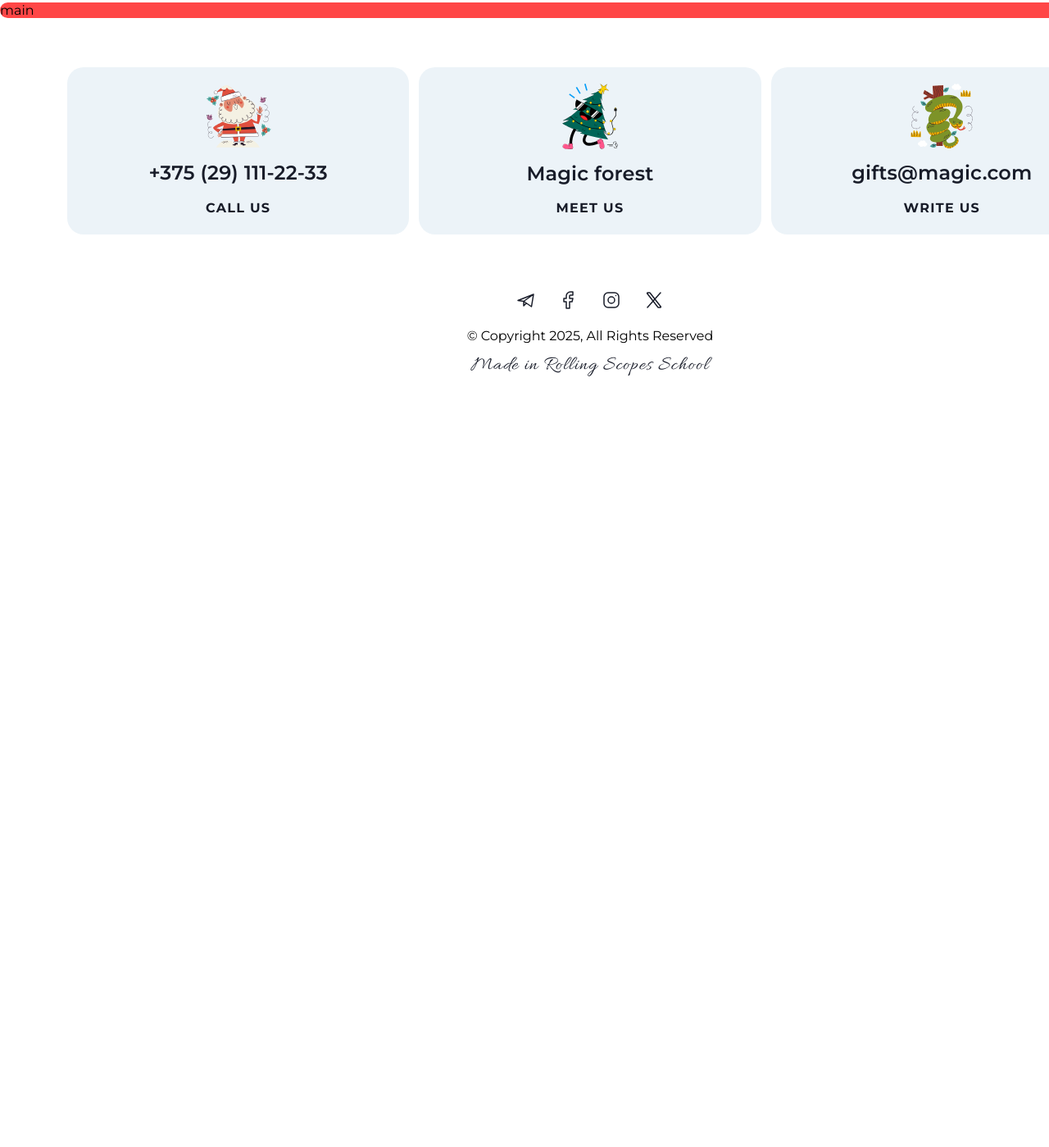
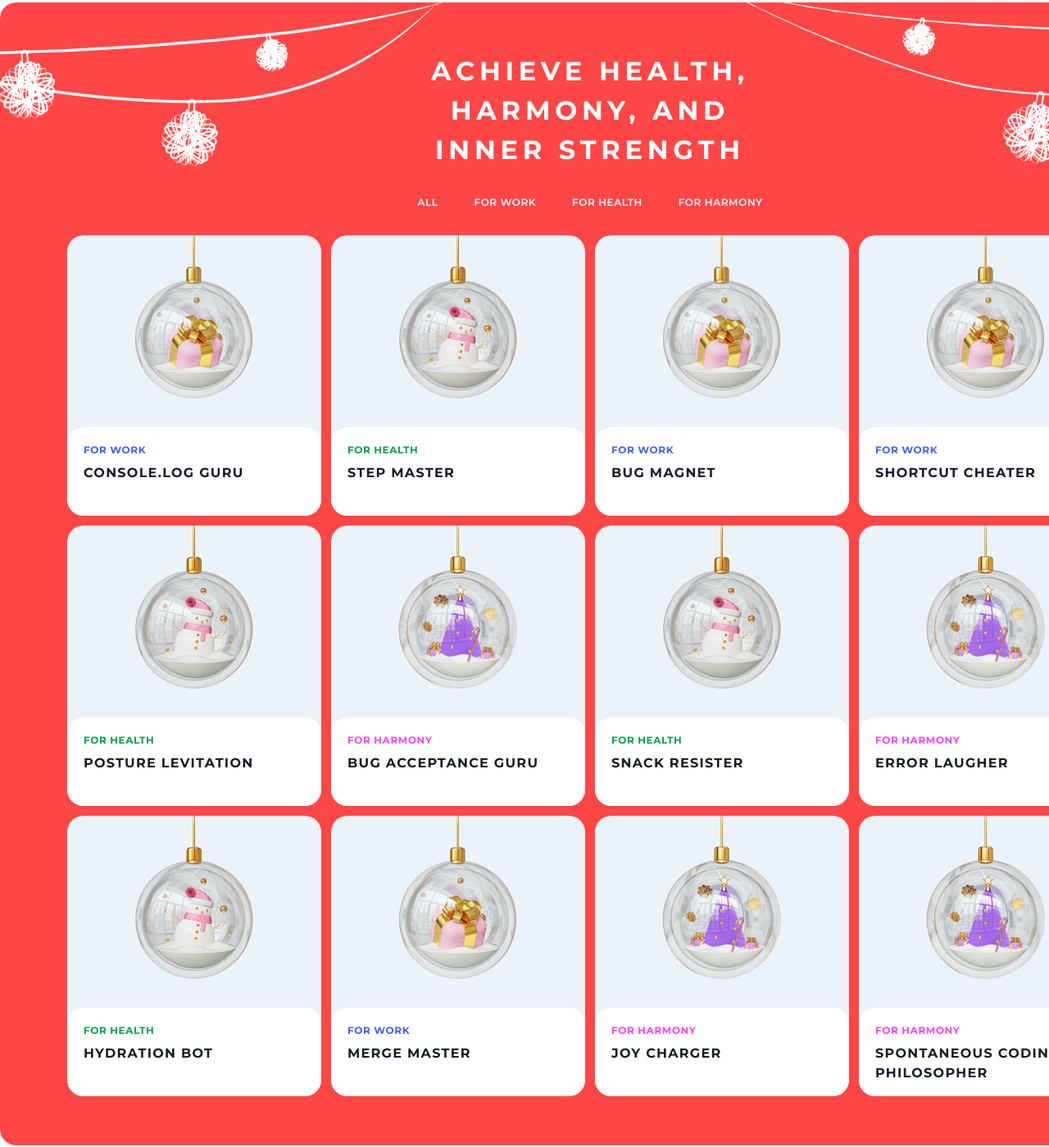
Before and after one commit to islebed/rsschool-cv, a plain HTML site: page christmas-shop/gifts.html in a window 1280 px wide. Shown: the part 61-1460 px from the top of the page at 82% size. Before the commit the page ends 800 px from the top, so only its background shows below. Drawn offline with Linux system fonts and the light colour scheme.

Commit message:
feat: add Catalog section

```diff
--- a/christmas-shop/gifts.html
+++ b/christmas-shop/gifts.html
@@ -27,8 +27,117 @@
             </nav>
         </div>
     </header>
-    <main>
-        main
+    <main class="gifts">
+        <div class="gifts-content">
+            <h1>Achieve health, harmony, and inner strength</h1>
+            <nav class="tabs">
+                <ul>
+                    <li>All</li>
+                    <li>for work</li>
+                    <li>for health</li>
+                    <li>for harmony</li>
+                </ul>
+            </nav>
+
+
+            <div class="catalog">
+                <div class="card for-work">
+                    <img src="img/gift-for-work.png" alt="Gift For Work">
+                    <div class="card-info">
+                        <h4>For work</h4>
+                        <h3>Console.log Guru</h3>
+                    </div>
+                </div>
+
+                <div class="card for-health">
+                    <img src="img/gift-for-health.png" alt="Gift For Health">
+                    <div class="card-info">
+                        <h4>For health</h4>
+                        <h3>Step Master</h3>
+                    </div>
+                </div>
+
+                <div class="card for-work">
+                    <img src="img/gift-for-work.png" alt="Gift For Work">
+                    <div class="card-info">
+                        <h4>For work</h4>
+                        <h3>Bug Magnet</h3>
+                    </div>
+                </div>
+
+                <div class="card for-work">
+                    <img src="img/gift-for-work.png" alt="Gift For Work">
+                    <div class="card-info">
+                        <h4>For work</h4>
+                        <h3>Shortcut Cheater</h3>
+                    </div>
+                </div>
+
+                <div class="card for-health">
+                    <img src="img/gift-for-health.png" alt="Gift For Health">
+                    <div class="card-info">
+                        <h4>For health</h4>
+                        <h3>Posture Levitation</h3>
+                    </div>
+                </div>
+
+                <div class="card for-harmony">
+                    <img src="img/gift-for-harmony.png" alt="Gift For Harmony">
+                    <div class="card-info">
+                        <h4>For harmony</h4>
+                        <h3>Bug Acceptance Guru</h3>
+                    </div>
+                </div>
+
+                <div class="card for-health">
+                    <img src="img/gift-for-health.png" alt="Gift For Health">
+                    <div class="card-info">
+                        <h4>For health</h4>
+                        <h3>Snack Resister</h3>
+                    </div>
+                </div>
+
+                <div class="card for-harmony">
+                    <img src="img/gift-for-harmony.png" alt="Gift For Harmony">
+                    <div class="card-info">
+                        <h4>For harmony</h4>
+                        <h3>Error Laugher</h3>
+                    </div>
+                </div>
+
+                <div class="card for-health">
+                    <img src="img/gift-for-health.png" alt="Gift For Health">
+                    <div class="card-info">
+                        <h4>For health</h4>
+                        <h3>Hydration Bot</h3>
+                    </div>
+                </div>
+
+                <div class="card for-work">
+                    <img src="img/gift-for-work.png" alt="Gift For Work">
+                    <div class="card-info">
+                        <h4>For work</h4>
+                        <h3>Merge Master</h3>
+                    </div>
+                </div>
+
+                <div class="card for-harmony">
+                    <img src="img/gift-for-harmony.png" alt="Gift For Harmony">
+                    <div class="card-info">
+                        <h4>For harmony</h4>
+                        <h3>Joy Charger</h3>
+                    </div>
+                </div>
+
+                <div class="card for-harmony">
+                    <img src="img/gift-for-harmony.png" alt="Gift For Harmony">
+                    <div class="card-info">
+                        <h4>For harmony</h4>
+                        <h3>Spontaneous Coding Philosopher</h3>
+                    </div>
+                </div>
+            </div>
+        </div>
     </main>
     <footer>
         <section id="contacts">
--- a/christmas-shop/style.css
+++ b/christmas-shop/style.css
@@ -60,9 +60,15 @@ main {
     overflow: hidden;
 }
 main.home {
-   background-image: url(img/bg-snow.png);
+    background-image: url(img/bg-snow.png);
     background-size: 1440px auto;
     background-position-y: -40px;
+}
+main.gifts {
+    /*height: 300px;*/
+    background-image: url(img/bg-garland.png);
+    background-size: 1440px auto;
+    background-repeat: no-repeat;
 }
 footer {
     display: flex;
@@ -270,6 +276,9 @@ p {
     border-radius: 20px;
     background-color: #ECF3F8;
 }
+.card:hover {
+    cursor:pointer;
+}
 .card:hover h3 {
     color: #FF4646;
 }
@@ -415,3 +424,40 @@ p {
 .signature a:hover {
     color: #FF4646;
 }
+
+.gifts-content {
+    margin: 60px auto;
+    width: 1276px;
+   /* background-color: lime;*/
+}
+.gifts-content h1 {
+    margin: auto;
+    width: 426px;
+}
+.tabs {
+    margin: 20px 0px;
+    display:flex;
+    justify-content: center;
+    font-size: 12px;
+    font-weight: 600;
+    line-height: 15.6px;
+    letter-spacing: 0.05em;
+    color:#FFFFFF;
+    text-transform: uppercase;
+}
+.tabs li {
+    height: 16px;
+    padding: 12px 20px;
+    border-radius: 12px;
+   /* background-color: magenta;  */
+}
+
+.tabs li:hover {
+    cursor: pointer;
+    background-color: rgba(255, 255, 255, 0.2);
+}
+.catalog {
+    display: flex;
+    flex-flow: wrap;
+    gap: 12px;
+}
```
Also changed, not shown: christmas-shop/img/bg-garland.png (added).
